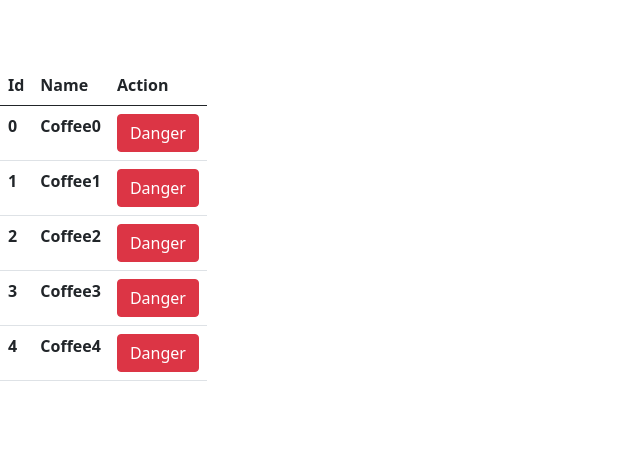
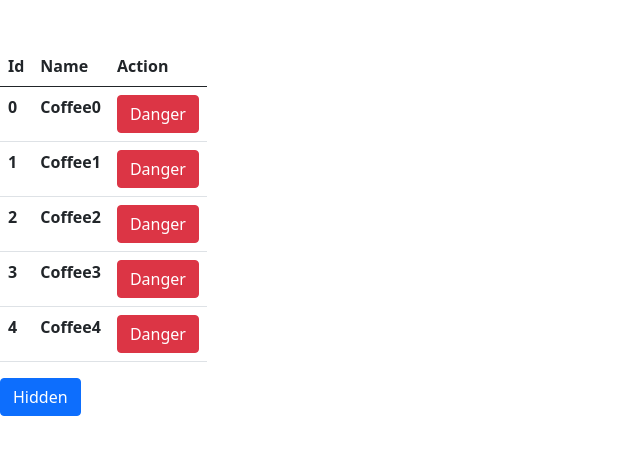
Before and after one commit to north12n/ReactConcept, a React (Vite) app: page / in a window 1280 px wide. Shown: the part 169-624 px from the top of the page, without its empty margins (0-640 px from the left). Built offline with nearby package versions, Linux system fonts and the light colour scheme.

Commit message:
App01-Boolean State

```diff
--- a/src/App.jsx
+++ b/src/App.jsx
@@ -12,12 +12,14 @@ export default function App() {
     students.push(student);
   }
   const [dataStudent, setDataStudent] = useState(students);
+  const [Show, setShow] = useState(dataStudent);
+
   const deletEStudent = (id) => {
     setDataStudent(dataStudent.filter((item) => item.id != id));
   };
-  return (
-    <div>
-      <table class="table">
+
+  const table = ()=> (
+    <table class="table">
         <thead>
           <tr>
             <th scope="col">Id</th>
@@ -35,10 +37,24 @@ export default function App() {
                   Danger
                 </button>
               </th>
+
             </tr>
+
           ))}
+
         </tbody>
       </table>
+  )
+
+
+
+  return (
+    <div>
+      {/* ถ้าเป็นจริงโชว์ตาราง */}
+      {Show && table()}
+      <button onClick={() => setShow(!Show)} type="button" class="btn btn-primary">
+       {Show ? "Hidden" : "Show"}
+      </button>
     </div>
   );
 }
```
